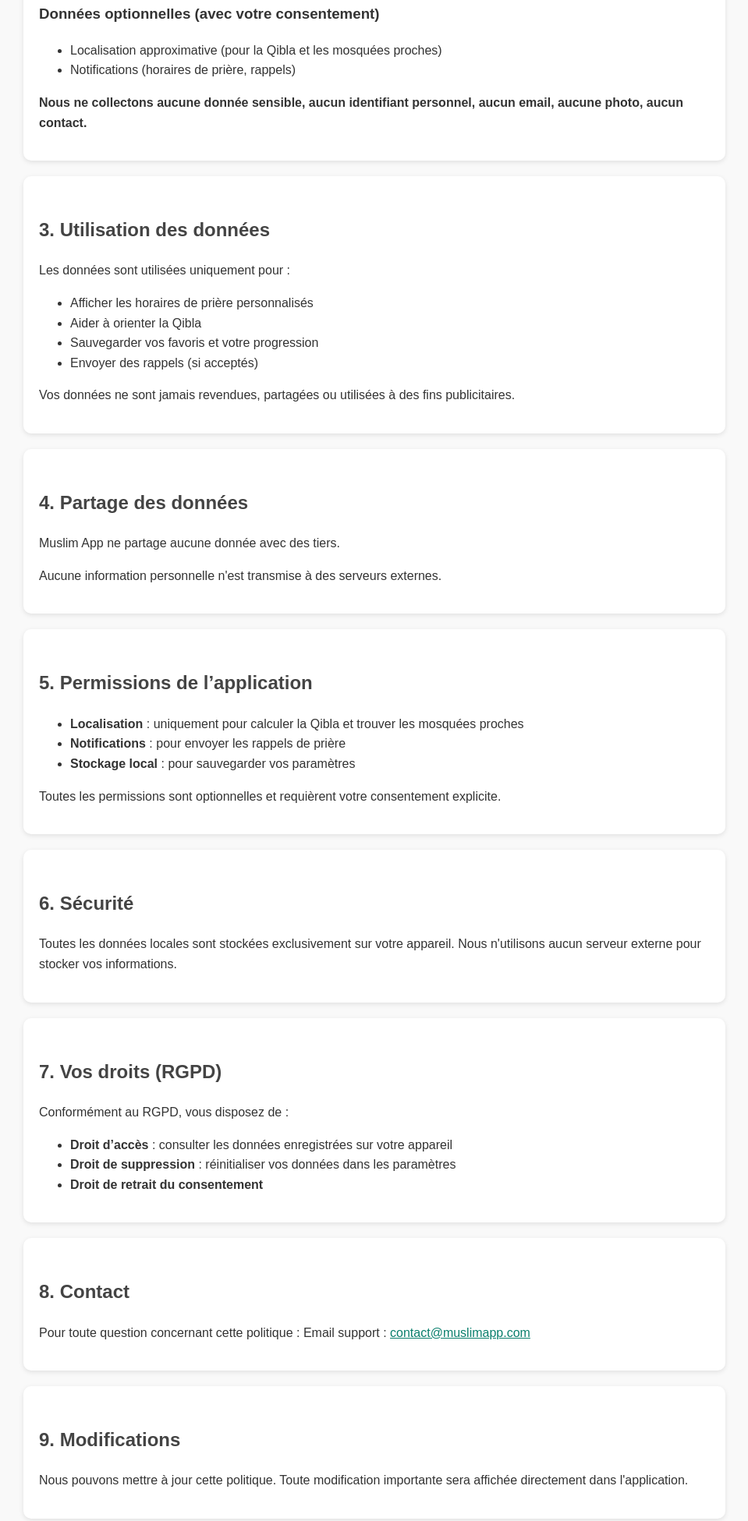
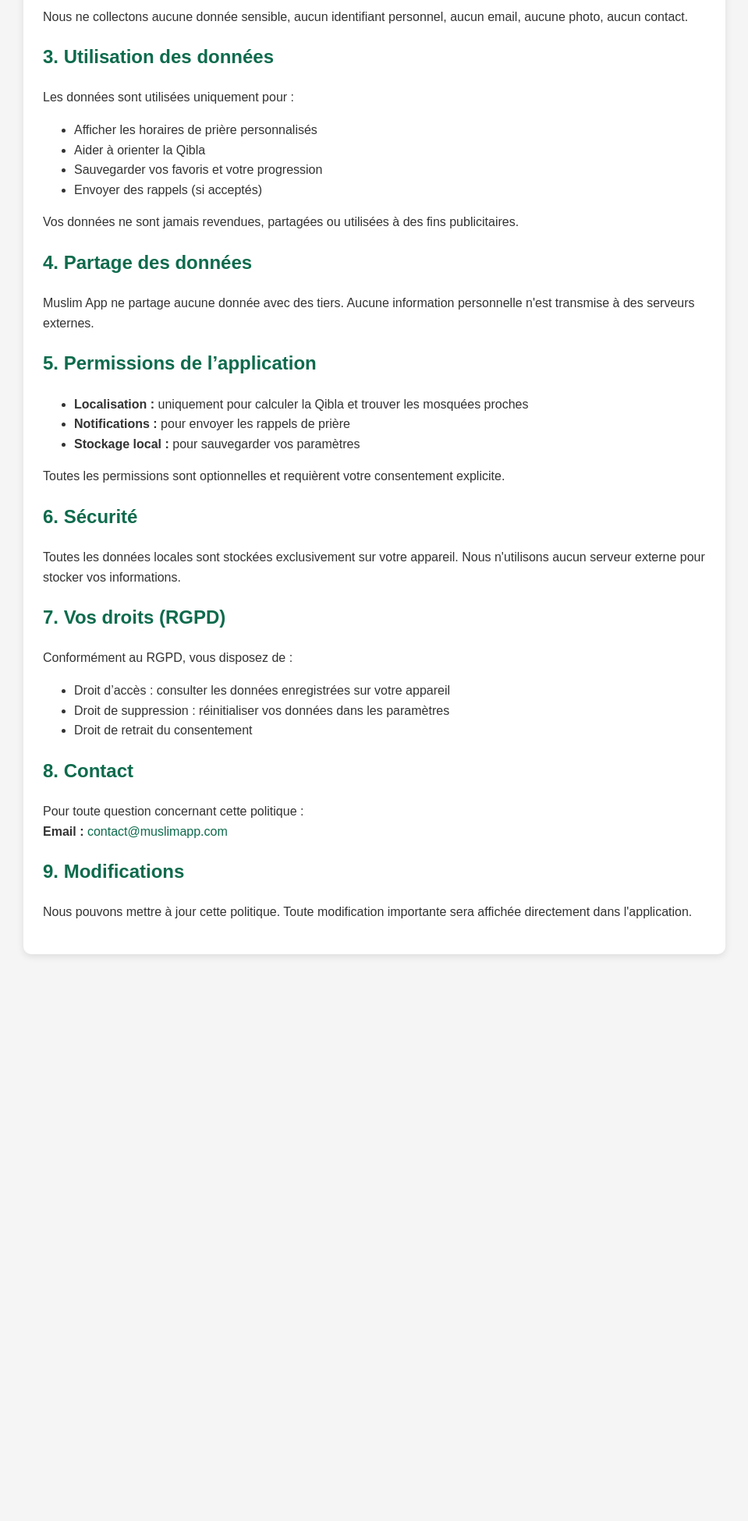
Before and after one commit to elmariniapp/muslim-app-policy, a plain HTML site: page index.html in a window 1280 px wide. Shown: the part 716-2667 px from the top of the page at 78% size, without its empty margins (160-1119 px from the left). After the commit the page ends 1960 px from the top, so only its background shows below. Drawn offline with Linux system fonts and the light colour scheme.

Commit message:
Update index.html

```diff
--- a/index.html
+++ b/index.html
@@ -2,31 +2,57 @@
 <html lang="fr">
 <head>
     <meta charset="UTF-8">
+    <meta name="viewport" content="width=device-width, initial-scale=1.0">
     <title>Politique de Confidentialité – Muslim App</title>
-<meta name="viewport" content="width=device-width, initial-scale=1">
+
     <style>
-  body { font-family: Arial, sans-serif; line-height: 1.6; padding: 20px; max-width: 900px; margin: auto; background: #f9f9f9; color: #333; }
-  h1 { color: #0A7F6D; }
-  h2 { color: #444; margin-top: 30px; }
-  a { color: #0A7F6D; }
-  .section { background: white; padding: 20px; border-radius: 10px; margin-bottom: 20px;
-             box-shadow: 0 2px 6px rgba(0,0,0,0.1); }
+        body {
+            font-family: Arial, sans-serif;
+            max-width: 900px;
+            margin: auto;
+            padding: 20px;
+            background: #f5f5f5;
+            line-height: 1.6;
+            color: #333;
+        }
+
+        h1, h2 {
+            color: #0d6b4d;
+        }
+
+        .card {
+            background: white;
+            padding: 25px;
+            border-radius: 10px;
+            box-shadow: 0 3px 10px rgba(0,0,0,0.1);
+        }
+
+        a {
+            color: #0d6b4d;
+            text-decoration: none;
+        }
+
+        .date {
+            font-size: 14px;
+            color: #777;
+        }
     </style>
 </head>
 
 <body>
 
+<div class="card">
+
     <h1>Politique de Confidentialité – Muslim App</h1>
+    <p class="date">Dernière mise à jour : <strong>2025</strong></p>
 
-<p>Dernière mise à jour : <strong>2025</strong></p>
+    <h2>1. Introduction</h2>
+    <p>
+        Muslim App respecte votre vie privée et s'engage à protéger vos données personnelles.
+        Cette Politique de Confidentialité explique quelles informations nous collectons,
+        comment elles sont utilisées et quels sont vos droits conformément au RGPD et aux exigences de Google Play.
+    </p>
 
-<div class="section">
-<h2>1. Introduction</h2>
-<p>Muslim App respecte votre vie privée et s'engage à protéger vos données personnelles.
-Cette Politique de Confidentialité explique quelles informations nous collectons, comment elles sont utilisées et quels sont vos droits conformément au RGPD et aux exigences de Google Play.</p>
-</div>
-
-<div class="section">
     <h2>2. Données collectées</h2>
     <p>Muslim App collecte uniquement les informations nécessaires au bon fonctionnement de l'application :</p>
 
@@ -44,10 +70,11 @@ Cette Politique de Confidentialité explique quelles informations nous collecton
         <li>Notifications (horaires de prière, rappels)</li>
     </ul>
 
-<p><strong>Nous ne collectons aucune donnée sensible, aucun identifiant personnel, aucun email, aucune photo, aucun contact.</strong></p>
-</div>
+    <p>
+        Nous ne collectons aucune donnée sensible, aucun identifiant personnel,
+        aucun email, aucune photo, aucun contact.
+    </p>
 
-<div class="section">
     <h2>3. Utilisation des données</h2>
     <p>Les données sont utilisées uniquement pour :</p>
     <ul>
@@ -56,51 +83,50 @@ Cette Politique de Confidentialité explique quelles informations nous collecton
         <li>Sauvegarder vos favoris et votre progression</li>
         <li>Envoyer des rappels (si acceptés)</li>
     </ul>
+
     <p>Vos données ne sont jamais revendues, partagées ou utilisées à des fins publicitaires.</p>
-</div>
 
-<div class="section">
     <h2>4. Partage des données</h2>
-<p>Muslim App ne partage aucune donnée avec des tiers.</p>
-<p>Aucune information personnelle n'est transmise à des serveurs externes.</p>
-</div>
+    <p>
+        Muslim App ne partage aucune donnée avec des tiers.
+        Aucune information personnelle n'est transmise à des serveurs externes.
+    </p>
 
-<div class="section">
     <h2>5. Permissions de l’application</h2>
     <ul>
-  <li><strong>Localisation</strong> : uniquement pour calculer la Qibla et trouver les mosquées proches</li>
-  <li><strong>Notifications</strong> : pour envoyer les rappels de prière</li>
-  <li><strong>Stockage local</strong> : pour sauvegarder vos paramètres</li>
+        <li><strong>Localisation :</strong> uniquement pour calculer la Qibla et trouver les mosquées proches</li>
+        <li><strong>Notifications :</strong> pour envoyer les rappels de prière</li>
+        <li><strong>Stockage local :</strong> pour sauvegarder vos paramètres</li>
     </ul>
+
     <p>Toutes les permissions sont optionnelles et requièrent votre consentement explicite.</p>
-</div>
 
-<div class="section">
     <h2>6. Sécurité</h2>
-<p>Toutes les données locales sont stockées exclusivement sur votre appareil.
-Nous n'utilisons aucun serveur externe pour stocker vos informations.</p>
-</div>
+    <p>
+        Toutes les données locales sont stockées exclusivement sur votre appareil.
+        Nous n'utilisons aucun serveur externe pour stocker vos informations.
+    </p>
 
-<div class="section">
     <h2>7. Vos droits (RGPD)</h2>
     <p>Conformément au RGPD, vous disposez de :</p>
     <ul>
-  <li><strong>Droit d’accès</strong> : consulter les données enregistrées sur votre appareil</li>
-  <li><strong>Droit de suppression</strong> : réinitialiser vos données dans les paramètres</li>
-  <li><strong>Droit de retrait du consentement</strong></li>
+        <li>Droit d’accès : consulter les données enregistrées sur votre appareil</li>
+        <li>Droit de suppression : réinitialiser vos données dans les paramètres</li>
+        <li>Droit de retrait du consentement</li>
     </ul>
-</div>
 
-<div class="section">
     <h2>8. Contact</h2>
-<p>Pour toute question concernant cette politique :
-Email support : <a href="mailto:contact@muslimapp.com">contact@muslimapp.com</a></p>
-</div>
+    <p>
+        Pour toute question concernant cette politique :<br>
+        <strong>Email :</strong> <a href="mailto:contact@muslimapp.com">contact@muslimapp.com</a>
+    </p>
 
-<div class="section">
     <h2>9. Modifications</h2>
-<p>Nous pouvons mettre à jour cette politique.
-Toute modification importante sera affichée directement dans l'application.</p>
+    <p>
+        Nous pouvons mettre à jour cette politique.
+        Toute modification importante sera affichée directement dans l'application.
+    </p>
+
 </div>
 
 </body>
```
Lines whose indentation alone changed are shown as unchanged.
